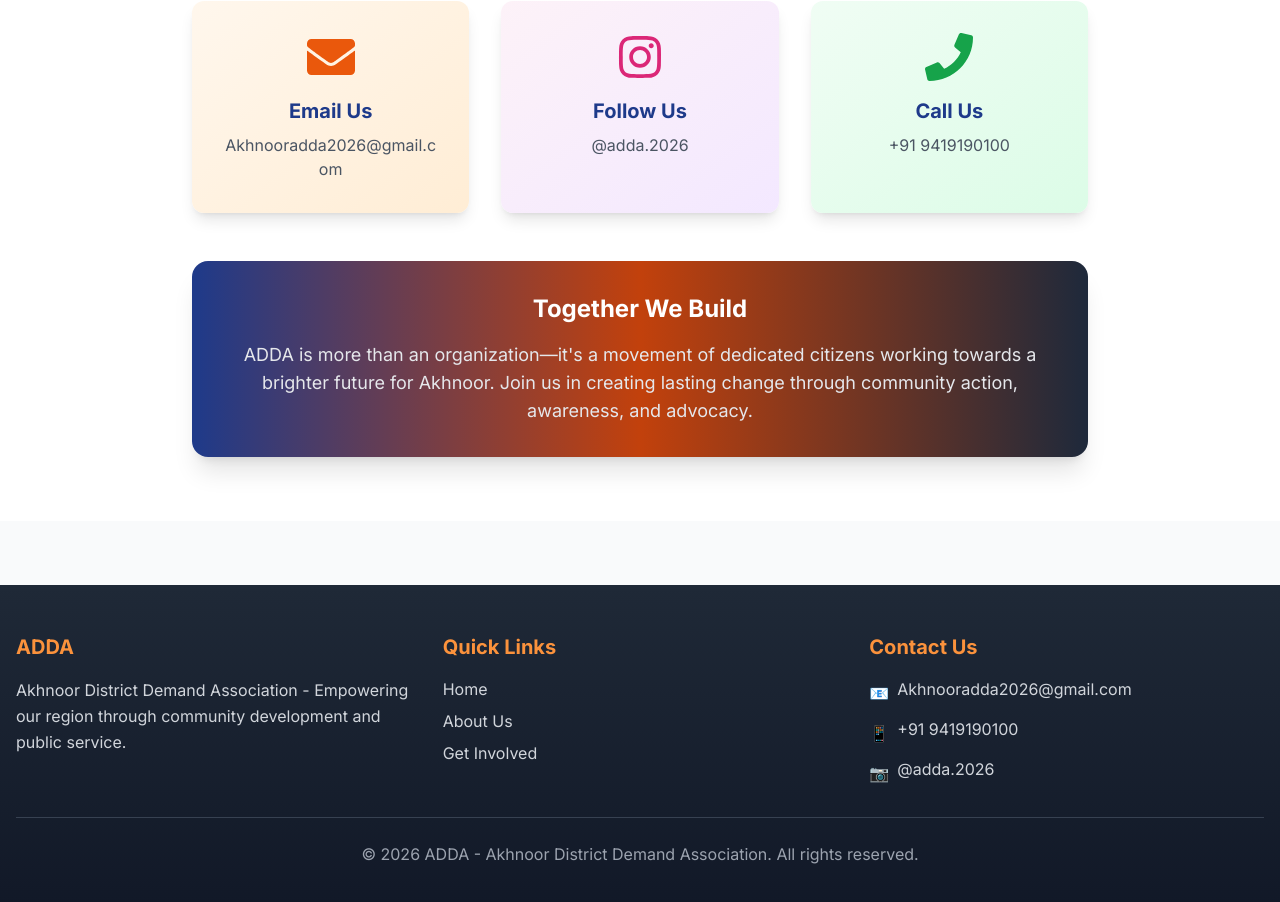
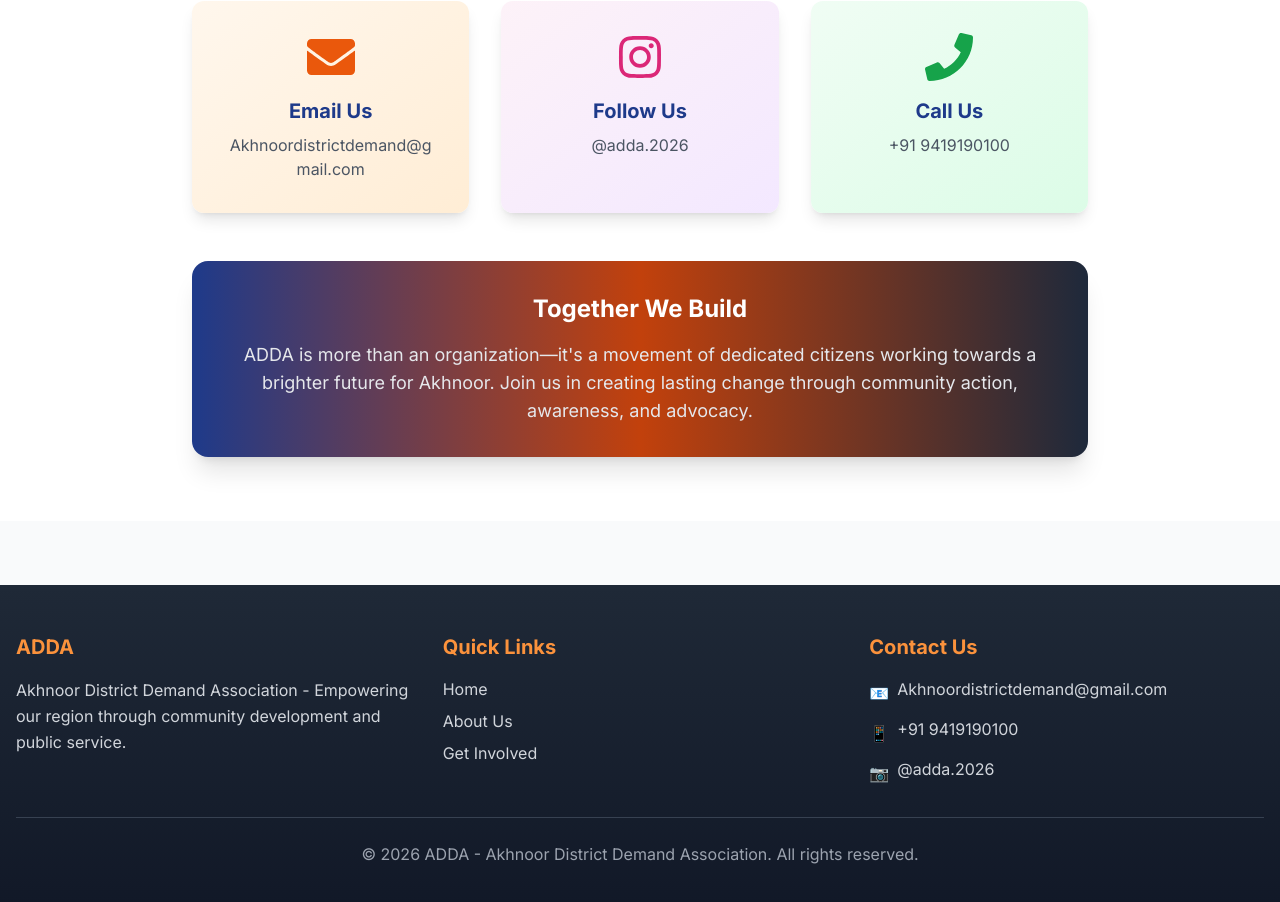
Before and after one commit to Manik2607/ADDA, a Next.js app: page /about in a window 1280 px wide. Shown: the part 2597-3499 px from the top of the page. Built offline with nearby package versions, Linux system fonts and the light colour scheme; no server answers.

Commit message:
changed email

```diff
--- a/app/about/page.tsx
+++ b/app/about/page.tsx
@@ -260,7 +260,7 @@ export default function AboutPage() {
 
             <div className="grid md:grid-cols-3 gap-8">
               <a
-                href="mailto:Akhnooradda2026@gmail.com"
+                href="mailto:Akhnoordistrictdemand@gmail.com"
                 className="group bg-gradient-to-br from-primary-50 to-primary-100 hover:from-primary-100 hover:to-primary-200 rounded-xl p-8 shadow-lg hover:shadow-2xl transition-all duration-300 hover:-translate-y-2"
               >
                 <FaEnvelope className="text-5xl text-primary-600 mx-auto mb-4 group-hover:scale-110 transition-transform" />
@@ -268,7 +268,7 @@ export default function AboutPage() {
                   Email Us
                 </h3>
                 <p className="text-gray-600 break-all">
-                  Akhnooradda2026@gmail.com
+                  Akhnoordistrictdemand@gmail.com
                 </p>
               </a>
 
--- a/app/layout.tsx
+++ b/app/layout.tsx
@@ -92,10 +92,10 @@ export default function RootLayout({
                     <li className="flex items-start gap-2">
                       <span className="text-primary-400 mt-1">📧</span>
                       <a
-                        href="mailto:Akhnooradda2026@gmail.com"
+                        href="mailto:Akhnoordistrictdemand@gmail.com"
                         className="hover:text-primary-400 transition break-all"
                       >
-                        Akhnooradda2026@gmail.com
+                        Akhnoordistrictdemand@gmail.com
                       </a>
                     </li>
                     <li className="flex items-start gap-2">
```
